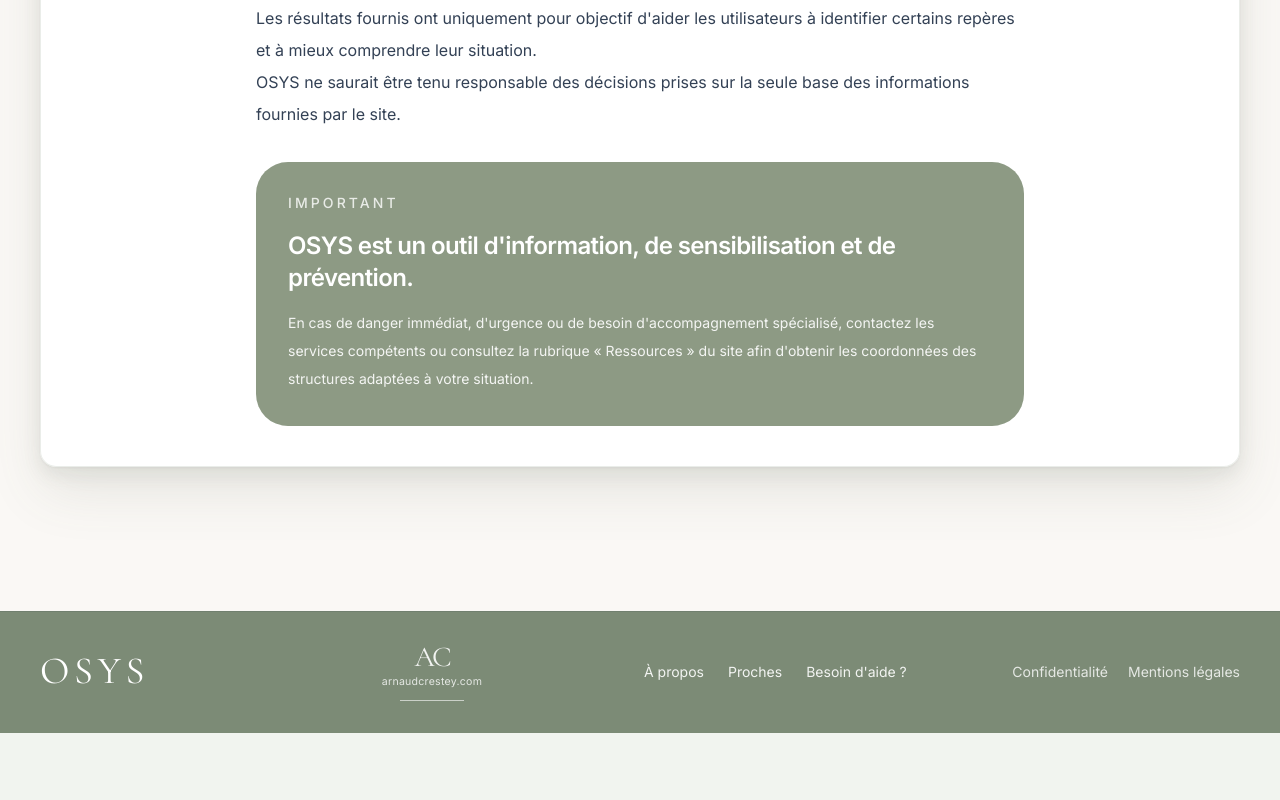
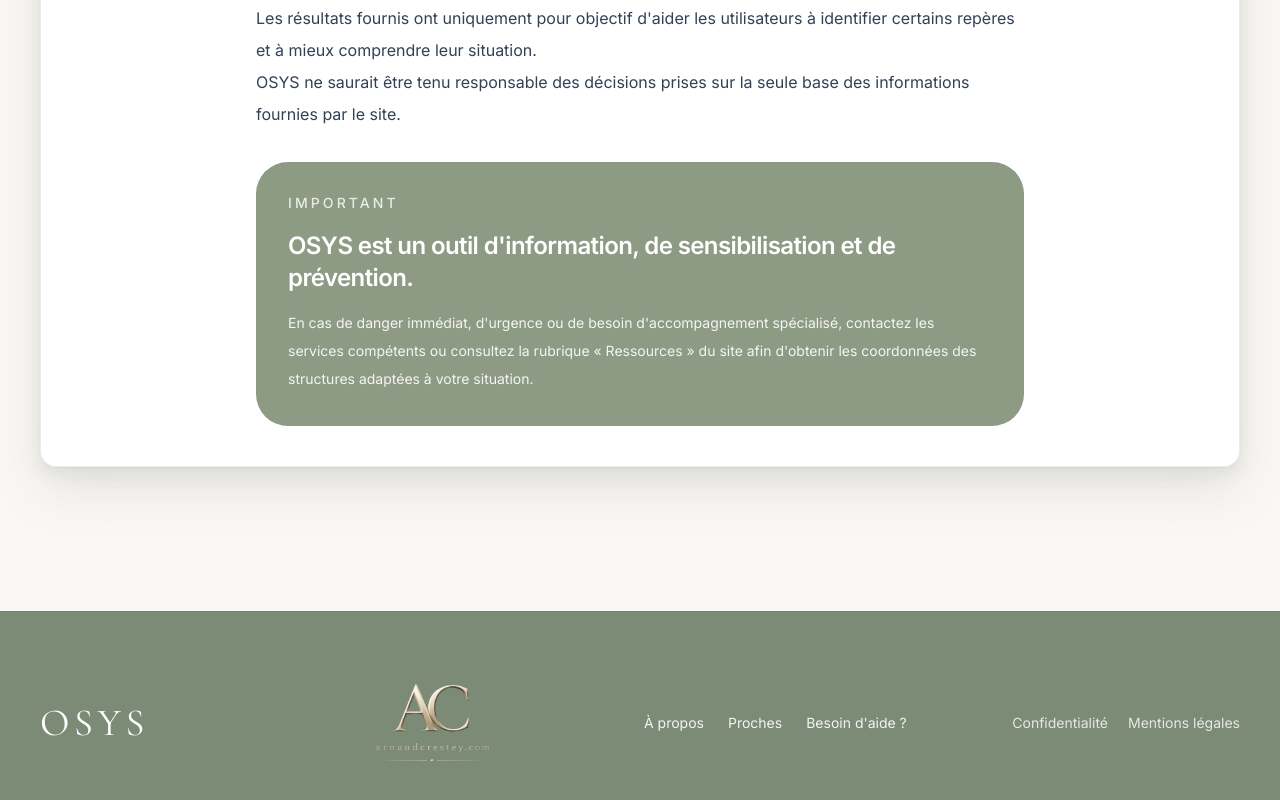
Before and after one commit to arnaudcrestey/osys, a Next.js app: page /mentions-legales in a window 1280 px wide. Shown: the part 1576-2376 px from the top of the page. Before the commit the page ends 2309 px from the top, so only its background shows below. Built offline with nearby package versions, Linux system fonts and the light colour scheme.

Commit message:
Update AppShell.tsx

```diff
--- a/components/layout/AppShell.tsx
+++ b/components/layout/AppShell.tsx
@@ -29,21 +29,16 @@ export function AppShell({ children }: { children: ReactNode }) {
     href="https://arnaudcrestey.com"
     target="_blank"
     rel="noopener noreferrer"
-  className="group inline-flex flex-col items-center text-center transition"
+    className="transition duration-300 hover:scale-105"
     aria-label="Arnaud Crestey"
   >
-  <span className="font-signature text-[1.8rem] leading-none tracking-[-0.08em] text-white/90">
-    AC
-  </span>
-
-  <span className="mt-1 text-[0.66rem] leading-none tracking-wide text-white/80">
-    arnaudcrestey.com
-  </span>
-
-  <div className="mt-3 w-16 border-t border-white/60" />
+    <img
+      src="/images/signature-ac.png"
+      alt="Arnaud Crestey"
+      className="h-auto w-[160px] opacity-95 transition hover:opacity-100"
+    />
   </a>
 </div>
-
             {/* Navigation principale */}
             <nav
               className="flex flex-wrap items-center justify-center gap-6 text-sm text-white/90 md:justify-start"
```
Lines whose indentation alone changed are shown as unchanged.
